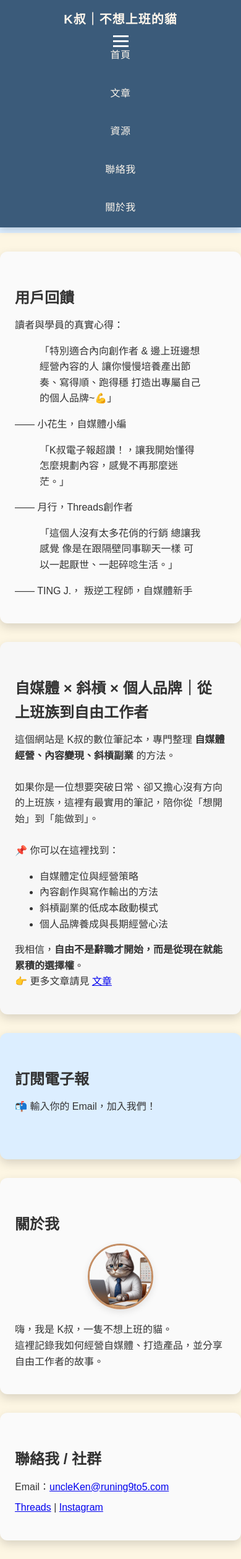
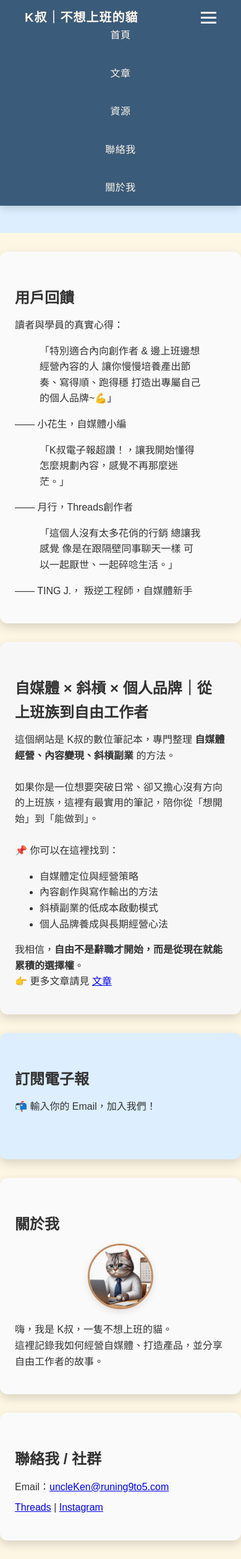
Before and after one commit to KenHAI666/Runing9TO5, a Jekyll site: the page built from index.md, in a window 390 px wide. Shown: the whole page at 62% size. Built offline with Jekyll 4.4.1, drawn with Linux system fonts in a browser that asks for light colours.

Commit message:
Update style.css

```diff
--- a/assets/css/style.css
+++ b/assets/css/style.css
@@ -70,7 +70,7 @@
   left: 0;
   bottom: 0;
   height: 2px;
-  background: #C48E64; /* 咖啡色點綴 */
+  background: #ffffff; /* 白色點綴 */
   transition: width 0.3s ease;
 }
 
@@ -102,33 +102,24 @@
 
 /* 手機響應式 */
 @media (max-width: 768px) {
-  .fixed-nav {
-    flex-direction: column;
-    align-items: center;
-    padding: 15px 20px;
-  }
-
-  .fixed-nav .logo {
-    margin-bottom: 10px;
-  }
-
   .hamburger {
     display: flex; /* 手機顯示 */
   }
 
   .nav-links {
+    display: none; /* 初始隱藏，由漢堡控制 */
     flex-direction: column;
     width: 100%;
     gap: 12px;
-    display: none; /* 漢堡控制顯示 */
     justify-content: center;
     align-items: center;
   }
 
   .nav-links.active {
-    display: flex; /* 展開後顯示 */
+    display: flex; /* 展開 */
   }
 }
+
 
 
 /* =====================================
@@ -177,6 +168,28 @@
   font-weight: bold;
 }
 
+/* 卡片內外部連結按鈕 */
+.card-section .btn-external,
+.card-section-1 .btn-external {
+  display: inline-block;
+  padding: 10px 20px;
+  background-color: #3B5B7A; /* 灰藍色底 */
+  color: #ffffff;           /* 白色字 */
+  font-weight: 600;
+  font-size: 16px;
+  text-decoration: none;
+  border-radius: 6px;
+  border: 2px solid #3B5B7A;
+  transition: all 0.3s ease;
+  margin-top: 15px;
+}
+
+.card-section .btn-external:hover,
+.card-section-1 .btn-external:hover {
+  background-color: #ffffff; /* 背景變白 */
+  color: #3B5B7A;            /* 字變灰藍色 */
+  border-color: #3B5B7A;
+}
 /* 手機表格響應式 */
 @media (max-width: 600px) {
   .table-card table,
```
